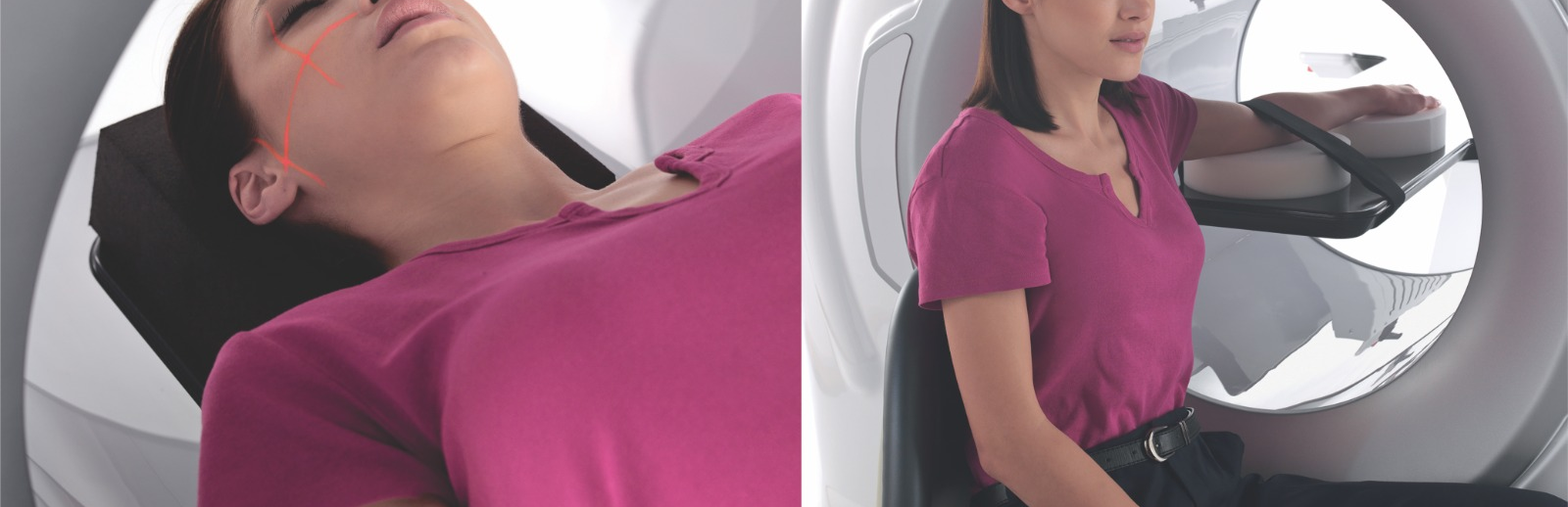
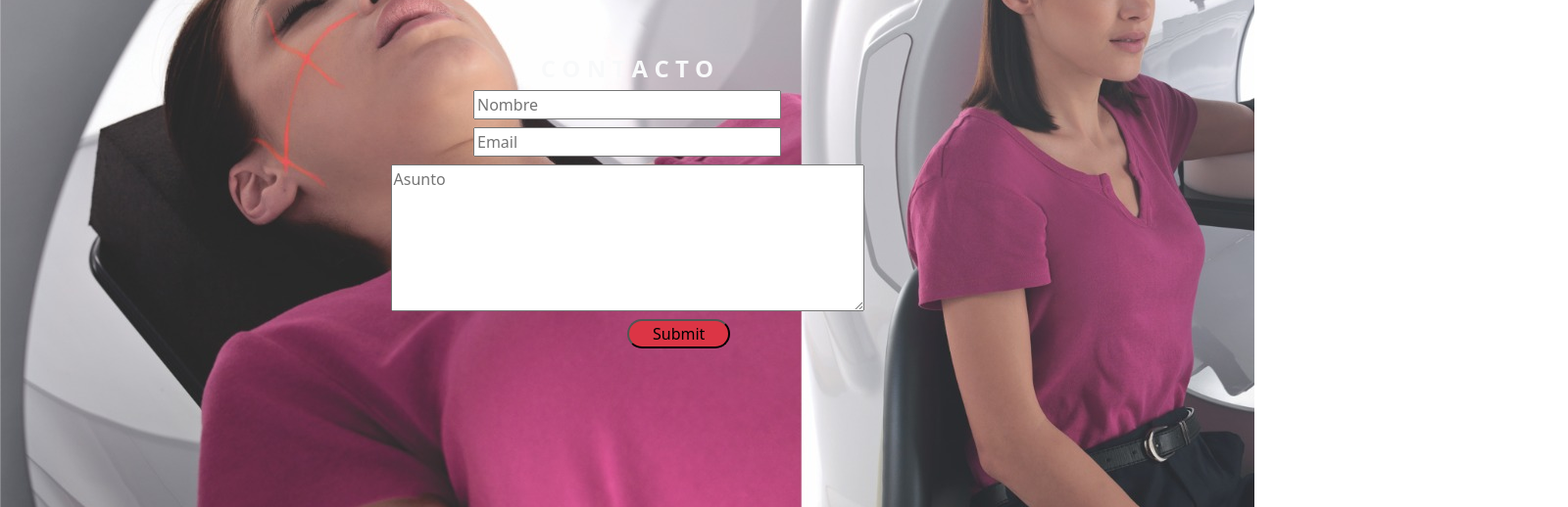
Before and after one commit to Manunyville/repoJs, a plain HTML site: page landingNico.html in a window 1280 px wide. Shown: the part 249-767 px from the top of the page at 98% size, 1600 px wide, since content can reach past the window. Drawn offline with nearby package versions, Linux system fonts and the light colour scheme.

Commit message:
arme el form

```diff
--- /dev/null
+++ b/landingNico.css
@@ -0,0 +1,8 @@
+#sectionPadre{
+    background-image:url(./assets/img/bg\ tomografia.jpeg);
+    height: 100vh;
+}
+#inpsubmit{
+    display: flex;
+    align-self: self-end;
+}
--- a/landingNico.html
+++ b/landingNico.html
@@ -7,18 +7,32 @@
     <script src="https://cdn.jsdelivr.net/npm/bootstrap@5.3.0/dist/js/bootstrap.bundle.min.js"
     integrity="sha384-geWF76RCwLtnZ8qwWowPQNguL3RmwHVBC9FhGdlKrxdiJJigb/j/68SIy3Te4Bkz"
     crossorigin="anonymous"></script>
+    <link rel="stylesheet" href="landingNico.css">
     <meta name="viewport" content="width=device-width, initial-scale=1.0">
     <title>Gemed</title>
 </head>
 <body>
-    <section>
-        <div>
-            <img src="./assets/img/bg tomografia.jpeg" class="imagenBG">
-        </div>
-        <section class="d-flex justify-content-center w-100 ">
+    <section class="container-fluid d-flex flex-column gap-5 text-center" id="sectionPadre" >
+        <section class="d-flex justify-content-center w-100 " class="sectionGem">
             <div class="d-flex flex-column text-center w-25 pt-5 bg-light ">
                 <img src="./assets/img/logogem.jpeg" alt="">
-
+            </div>
+        </section>
+        <section>
+            <div class="mt-4">
+                <div>
+                    <h3 class="text-light fs-4 fw-bolder">C O N T A C T O</h3>
+                </div>
+                <form action="" >
+                    <div class="d-flex flex-column align-items-center gap-2 ">
+                        <input type="text" placeholder="Nombre" class="w-25">
+                        <input type="email" placeholder="Email" class="w-25">
+                        <textarea name="asunto" placeholder="Asunto" id="" cols="50" rows="6"></textarea>
+                        <div id="inpsubmit" class="w-50">
+                            <input type="submit" class="bg-danger rounded-pill px-4 ">
+                        </div>
+                    </div>
+                </form>
             </div>
         </section>
     </section>
```
